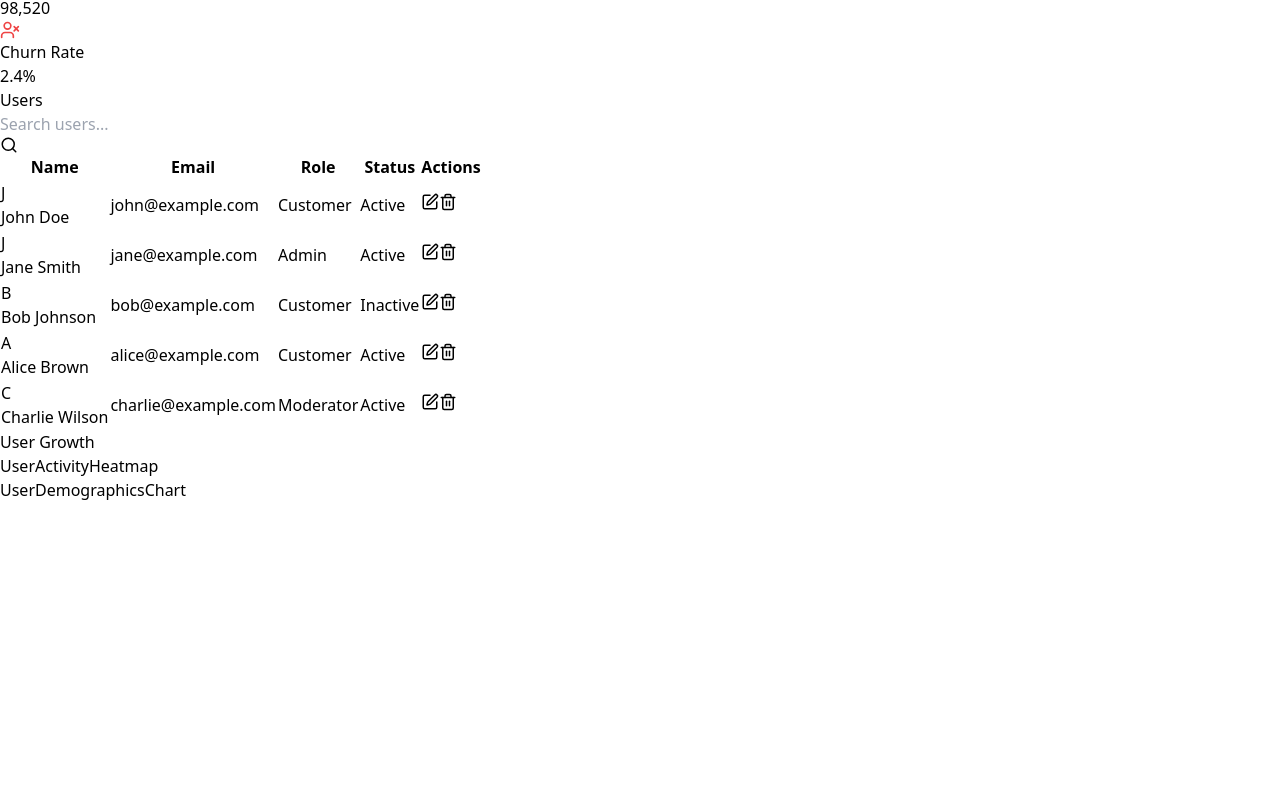
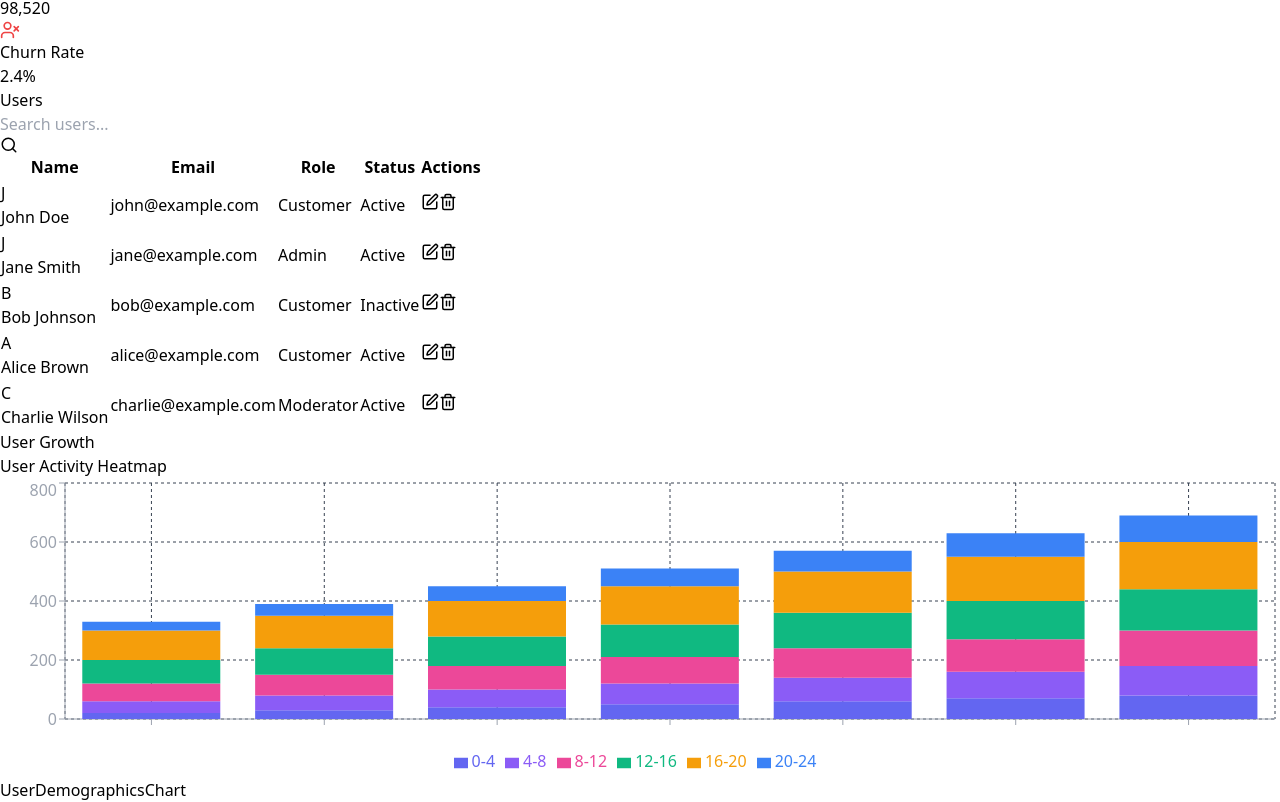
Before and after one commit to nicholasndolo/react-admin-dashboard, a React (Vite) app: page /users in a window 1280 px wide. Shown: the part 546-1348 px from the top of the page. Before the commit the page ends 1048 px from the top, so only its background shows below. Built offline with nearby package versions, Linux system fonts and the light colour scheme.

Commit message:
feat: implement UserActivityHeatmap component

```diff
--- a/src/components/users/UserActivityHeatmap.jsx
+++ b/src/components/users/UserActivityHeatmap.jsx
@@ -1,8 +1,51 @@
-import React from 'react'
+import { Bar, BarChart, Legend, Tooltip, CartesianGrid, ResponsiveContainer, XAxis, YAxis } from "recharts"
+import { motion } from "framer-motion"
+
+const USER_ACTIVITY_DATA = [
+  {day: 'Mon', '0-4': 20, '4-8': 40, '8-12': 60, '12-16': 80, '16-20': 100, '20-24': 30},
+  {day: 'Tue', '0-4': 30, '4-8': 50, '8-12': 70, '12-16': 90, '16-20': 110, '20-24': 40},
+  {day: 'Wen', '0-4': 40, '4-8': 60, '8-12': 80, '12-16': 100, '16-20': 120, '20-24': 50},
+  {day: 'Thu', '0-4': 50, '4-8': 70, '8-12': 90, '12-16': 110, '16-20': 130, '20-24': 60},
+  {day: 'Fri', '0-4': 60, '4-8': 80, '8-12': 100, '12-16': 120, '16-20': 140, '20-24': 70},
+  {day: 'Sat', '0-4': 70, '4-8': 90, '8-12': 110, '12-16': 130, '16-20': 150, '20-24': 80},
+  {day: 'Sun', '0-4': 80, '4-8': 100, '8-12': 120, '12-16': 140, '16-20': 160, '20-24': 90},
+]
 
 const UserActivityHeatmap = () => {
   return (
-    <div>UserActivityHeatmap</div>
+    <motion.div
+      className='bg-gray-800 bg-opacity-50 backdrop-blur-md shadow-lg rounded-xl p-6 border border-gray-700'
+      initial={{opacity: 0, y: 20}}
+      animate={{opacity: 1, y: 0}}
+      transition={{delay: 0.4}}
+    >
+      <h2 className='text-xl font-semibold text-gray-100 mb-4'>User Activity Heatmap
+      </h2>
+      <div style={{ width: "100%", height: 300}}>
+        <ResponsiveContainer>
+          <BarChart data={USER_ACTIVITY_DATA}>
+            <CartesianGrid strokeDasharray='3 3' stroke='#374151'/>
+            <XAxis dataKey='name' stroke='#9CA3AF'/>
+            <YAxis stroke='#9CA3AF'/>
+            <Tooltip
+              contentStyle={{
+                backgroundColor: 'rgba(31 41 55 0.8)',
+                borderColor: '#4B5563',
+              }}
+              itemStyle={{ color: '#E5E7EB'}}
+            />
+            <Legend />
+            <Bar dataKey='0-4' stackId='a' fill='#6366F1'/>
+            <Bar dataKey='4-8' stackId='a' fill='#8B5CF6'/>
+            <Bar dataKey='8-12' stackId='a' fill='#EC4899'/>
+            <Bar dataKey='12-16' stackId='a' fill='#10B981'/>
+            <Bar dataKey='16-20' stackId='a' fill='#F59E0B'/>
+            <Bar dataKey='20-24' stackId='a' fill='#3B82F6'/>
+          </BarChart>
+        </ResponsiveContainer>
+      </div>
+
+    </motion.div>
   )
 }
 
```
